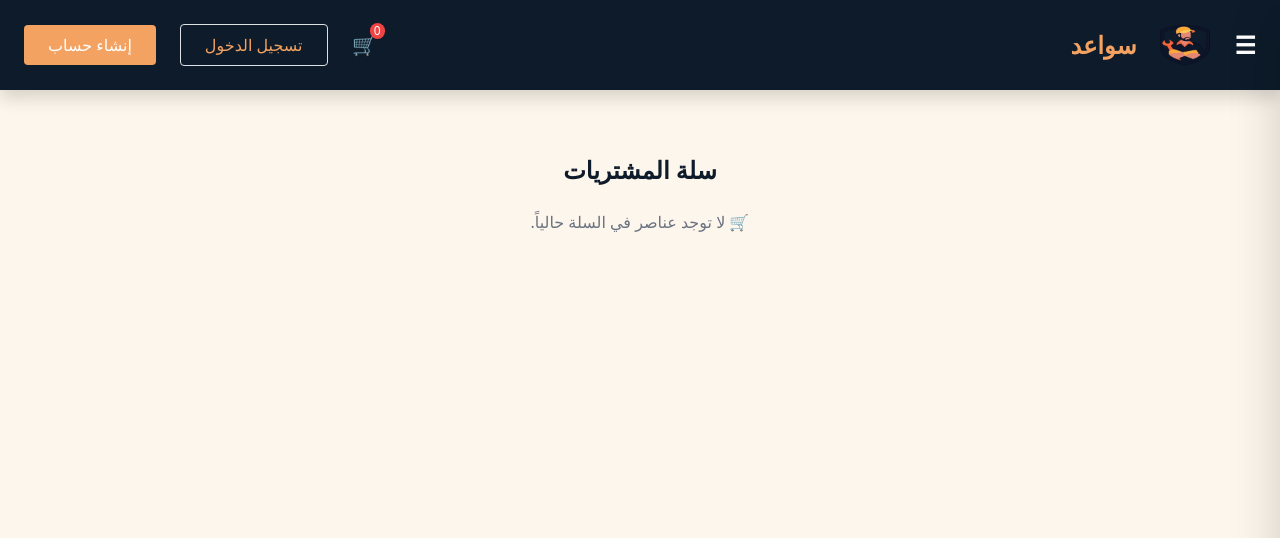
After one commit to shahdzeiad96/Sawa-ed, a Django app: page /cart/ in a window 1280 px wide. The commit adds this page. Shown: the top 538 px of the page. Run offline with Django 5.2, Linux system fonts and the light colour scheme; some libraries are stand-ins or nearby versions.

Commit message:
Added Cart-View

```diff
--- /dev/null
+++ b/Sawaed_app/templates/cart.html
@@ -0,0 +1,33 @@
+{% extends "index.html" %}
+
+{% block content %}
+<div class="p-8 max-w-4xl mx-auto">
+  <h1 class="text-2xl font-bold text-[#0d1b2a] mb-6 text-center">سلة المشتريات</h1>
+
+  <!-- Empty Cart-->
+  <div class="text-center text-gray-500" id="empty-cart">
+    🛒 لا توجد عناصر في السلة حالياً.
+  </div>
+
+
+  <div id="cart-items" class="space-y-4 hidden">
+    <div class="flex items-center justify-between bg-white p-4 rounded shadow">
+      <div>
+        <h2 class="font-semibold text-[#0d1b2a]">خدمة النجارة</h2>
+        <p class="text-sm text-gray-600">تفصيل أبواب خشب</p>
+      </div>
+      <div class="flex items-center gap-4">
+        <span class="text-[#f4a261] font-bold">50₪</span>
+        <button class="text-red-500 hover:text-red-700">🗑️</button>
+      </div>
+    </div>
+  </div>
+
+  <!-- Confirm the order -->
+  <div class="mt-8 text-center hidden" id="checkout-section">
+    <button class="bg-[#f4a261] text-white px-6 py-2 rounded hover:bg-[#e76f51] transition">
+      اطلب الخدمات حالاً
+    </button>
+  </div>
+</div>
+{% endblock %}
--- a/Sawaed_app/templates/index.html
+++ b/Sawaed_app/templates/index.html
@@ -23,11 +23,26 @@
       <img class="logo" src="{% static 'images/logo.png' %}" alt="Logo">
       <p>سواعد</p>
     </div>
+
     <div class="flex items-center gap-4">
-      <a href="{% url 'login'%}"><button class="border border-[#f4a261] text-[#f4a261] px-4 py-2 rounded hover:bg-[#f4a261] hover:text-white transition">تسجيل الدخول</button></a>
-      <a href="{% url 'register'%}"><button class="bg-[#f4a261] text-white px-4 py-2 rounded hover:bg-[#e76f51] transition">إنشاء حساب</button>
-      </a></div>
+      <a href="{% url 'cart' %}" class="relative text-white hover:text-[#f4a261] transition text-xl">
+        🛒
+        <span class="absolute -top-2 -right-2 bg-red-500 text-white text-xs rounded-full px-1">0</span>
+      </a>
+
+      <a href="{% url 'login' %}">
+        <button class="border border-[#f4a261] text-[#f4a261] px-4 py-2 rounded hover:bg-[#f4a261] hover:text-white transition">
+          تسجيل الدخول
+        </button>
+      </a>
+      <a href="{% url 'register' %}">
+        <button class="bg-[#f4a261] text-white px-4 py-2 rounded hover:bg-[#e76f51] transition">
+          إنشاء حساب
+        </button>
+      </a>
+    </div>
   </nav>
+
 
   <!-- Sidebar -->
   <div id="sidebar" class="fixed top-0 right-0 h-full w-64 bg-white shadow-lg transform translate-x-full transition-transform duration-300 ease-in-out z-50 border-l">
--- a/Sawaed_app/urls.py
+++ b/Sawaed_app/urls.py
@@ -7,4 +7,5 @@ urlpatterns = [
     path('',views.index),
     path('register/', views.register, name='register'),
     path('login/', views.login, name='login'),
+    path('cart/', views.cart_view, name='cart'),
 ]
--- a/Sawaed_app/views.py
+++ b/Sawaed_app/views.py
@@ -52,3 +52,6 @@ def login(request):
             return render(request, "login.html")
     else:
         return render(request, "login.html")
+
+def cart_view(request):
+    return render(request, 'cart.html')
```
Lines whose indentation alone changed are shown as unchanged.
